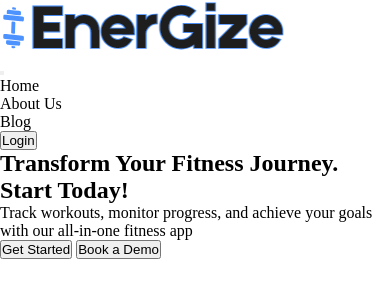
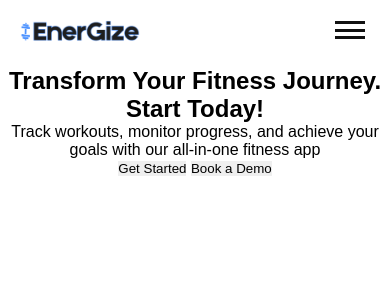
Before and after one commit to NicheP09/my-energize-project, a plain HTML site: page index.html in a window 390 px wide. Drawn offline with Linux system fonts and the light colour scheme.

Commit message:
hamburger button created

```diff
--- a/index.html
+++ b/index.html
@@ -11,7 +11,7 @@
   <div class="energize-wrapper">
     <header>
       <p class="logo">
-        <img src="/images/logo.png" alt="dumbell with enegize caption">
+        <img src="/images/logo.png" alt="dumbell with enegize caption" width="120">
       </p>
       <div class="hamburger-button">
         <button></button>
--- a/styles/style.css
+++ b/styles/style.css
@@ -8,11 +8,68 @@
 :root {
   --clr-primary: #4891ff;
   --clr-light: #f4f4f6;
-  --clr-color: #111;
+  --clr-dark: #111;
   --clr-bg-100: rgb(255, 255, 255);
-  --reg-fts: clamp(0.10rem, 1rem 2vw, 1.5rem);
+  --reg-fts: clamp(1.5rem, 2vw + 1rem, 2.5rem);
+  --padding-15: 15px;
+  --padding-20: 20px;
 }
 
 body {
-  font-size: var(--reg-fts);
+  font-family: 'Poppins', sans-serif;;
+  font-size: var(--s-fts);
+  background-color: var(--clr-bg-100);
+
 }
+
+.energize-wrapper {
+  width: 100%;
+  max-width: 1100px;
+  text-align: center;
+
+}
+
+header  {
+  display: flex;
+  justify-content: space-between;
+  align-items: center;
+  padding: var(--padding-20);
+
+}
+
+nav {
+  display: none;
+}
+.hamburger-button {
+  width: 40px;
+  position: relative;
+}
+button {
+  border: transparent;
+  outline: transparent;
+  cursor: pointer;
+}
+.hamburger-button button, .hamburger-button button::before, .hamburger-button button::after {
+  width: 30px;
+  height: 3px;
+  background: var(--clr-dark);
+}
+
+.hamburger-button button::before, .hamburger-button button::after {
+  content: '';
+  position: absolute;
+}
+
+.hamburger-button button::before {
+  top: 4px;
+  right: 5px;
+
+
+}
+
+.hamburger-button button::after {
+  top: -4px ;
+  right: 5px;
+
+
+}
```
